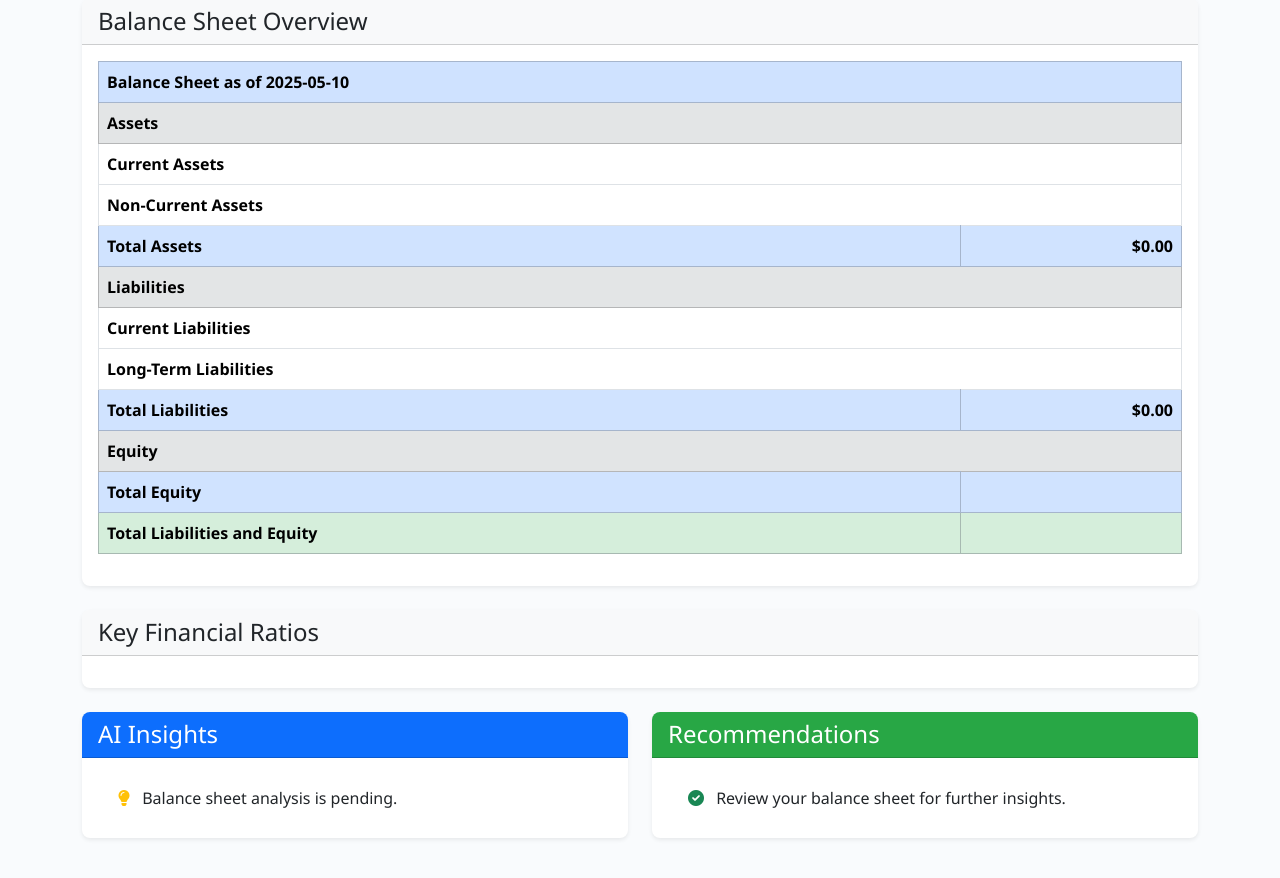
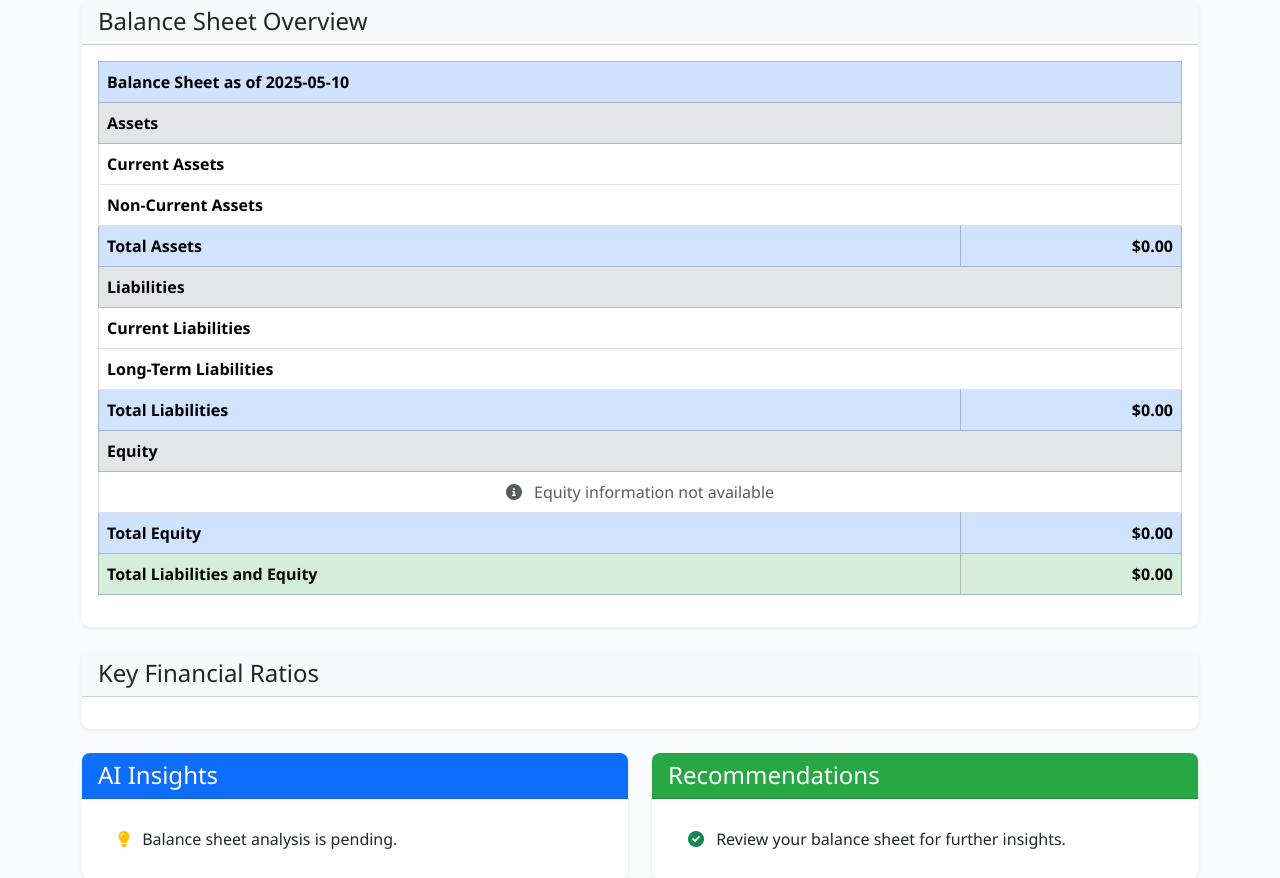
Before and after one commit to Pranathi-kandala/Fintelligence-dashboard-Jatayu-virtusa-, a Flask app: page /generate-report/balance_sheet in a window 1280 px wide. Shown: the part 350-1228 px from the top of the page. Run offline with Flask 3, Linux system fonts and the light colour scheme; a user stored in the database is signed in; tables that the repository leaves empty hold one stand-in row (values such as "Sample post"); lists and menus that the app fills with data are empty.

Commit message:
Improve financial report data handling and display missing balance information
Adds handling for missing equity data and ensures that balance sheet data is properly displayed in templates.

Replit-Commit-Author: Agent
Replit-Commit-Session-Id: fa5a6b68-5ce9-4aeb-923c-e7ee2f5f24d8
Replit-Commit-Screenshot-Url: https://storage.googleapis.com/screenshot-production-us-central1/e1dc70ba-2079-4c30-b6e9-31a241c41529/83384eb5-3a48-4641-96c9-2129ec09b003.jpg

```diff
--- a/routes.py
+++ b/routes.py
@@ -369,11 +369,18 @@ def register_routes(app):
                         'current_liabilities': [],
                         'long_term_liabilities': []
                     }
+                # Add equity section if missing
+                if 'equity' not in report_data.get('balance_sheet', {}):
+                    report_data['balance_sheet']['equity'] = []
                 # Add total values if missing
                 if 'total_assets' not in report_data.get('balance_sheet', {}):
                     report_data['balance_sheet']['total_assets'] = 0
                 if 'total_liabilities' not in report_data.get('balance_sheet', {}):
                     report_data['balance_sheet']['total_liabilities'] = 0
+                if 'total_equity' not in report_data.get('balance_sheet', {}):
+                    report_data['balance_sheet']['total_equity'] = 0
+                if 'total_liabilities_and_equity' not in report_data.get('balance_sheet', {}):
+                    report_data['balance_sheet']['total_liabilities_and_equity'] = 0
                 # Add ratios field if missing
                 if 'ratios' not in report_data:
                     report_data['ratios'] = {}
--- a/templates/balance_sheet.html
+++ b/templates/balance_sheet.html
@@ -215,8 +215,10 @@
                             <tr class="table-primary">
                                 <th>Total Liabilities</th>
                                 <th class="text-end">
-                                    {% if data.balance_sheet.total_liabilities is defined %}
+                                    {% if data.balance_sheet is defined and data.balance_sheet.total_liabilities is defined %}
                                         ${{ "{:,.2f}".format(data.balance_sheet.total_liabilities|float) }}
+                                    {% else %}
+                                        $0.00
                                     {% endif %}
                                 </th>
                             </tr>
@@ -226,6 +228,7 @@
                                 <th colspan="2">Equity</th>
                             </tr>
 
+                            {% if data.balance_sheet is defined and data.balance_sheet.equity is defined %}
                                 {% for item in data.balance_sheet.equity %}
                                     {% if item is mapping %}
                                         {% for key, value in item.items() %}
@@ -240,13 +243,23 @@
                                         </tr>
                                     {% endif %}
                                 {% endfor %}
+                            {% else %}
+                                <tr>
+                                    <td colspan="2" class="text-center text-muted">
+                                        <i class="fas fa-info-circle me-2"></i>
+                                        Equity information not available
+                                    </td>
+                                </tr>
+                            {% endif %}
 
                             <!-- Total Equity -->
                             <tr class="table-primary">
                                 <th>Total Equity</th>
                                 <th class="text-end">
-                                    {% if data.balance_sheet.total_equity is defined %}
+                                    {% if data.balance_sheet is defined and data.balance_sheet.total_equity is defined %}
                                         ${{ "{:,.2f}".format(data.balance_sheet.total_equity|float) }}
+                                    {% else %}
+                                        $0.00
                                     {% endif %}
                                 </th>
                             </tr>
@@ -255,8 +268,10 @@
                             <tr class="table-success">
                                 <th>Total Liabilities and Equity</th>
                                 <th class="text-end">
-                                    {% if data.balance_sheet.total_liabilities_and_equity is defined %}
+                                    {% if data.balance_sheet is defined and data.balance_sheet.total_liabilities_and_equity is defined %}
                                         ${{ "{:,.2f}".format(data.balance_sheet.total_liabilities_and_equity|float) }}
+                                    {% else %}
+                                        $0.00
                                     {% endif %}
                                 </th>
                             </tr>
```
Also changed, not shown: templates/cash_flow.html (+9 -7 lines). Lines whose indentation alone changed are shown as unchanged.
